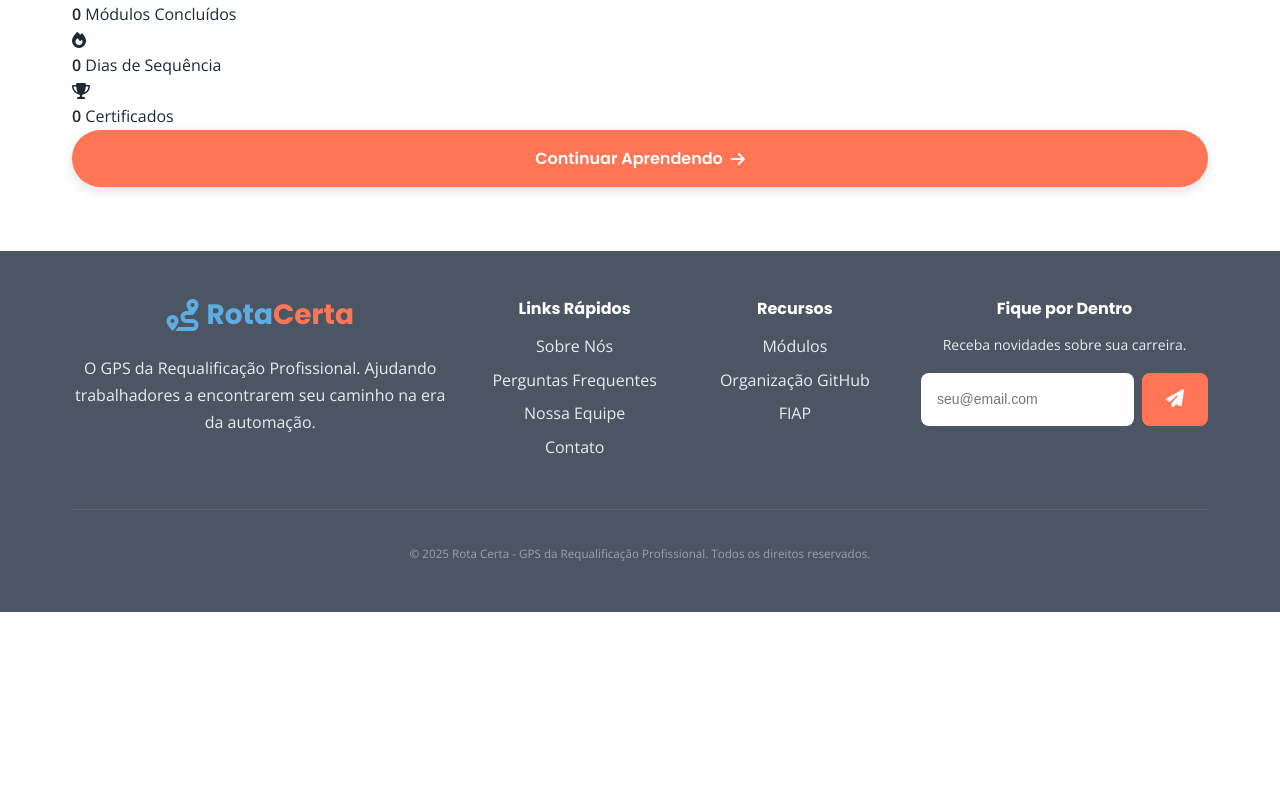
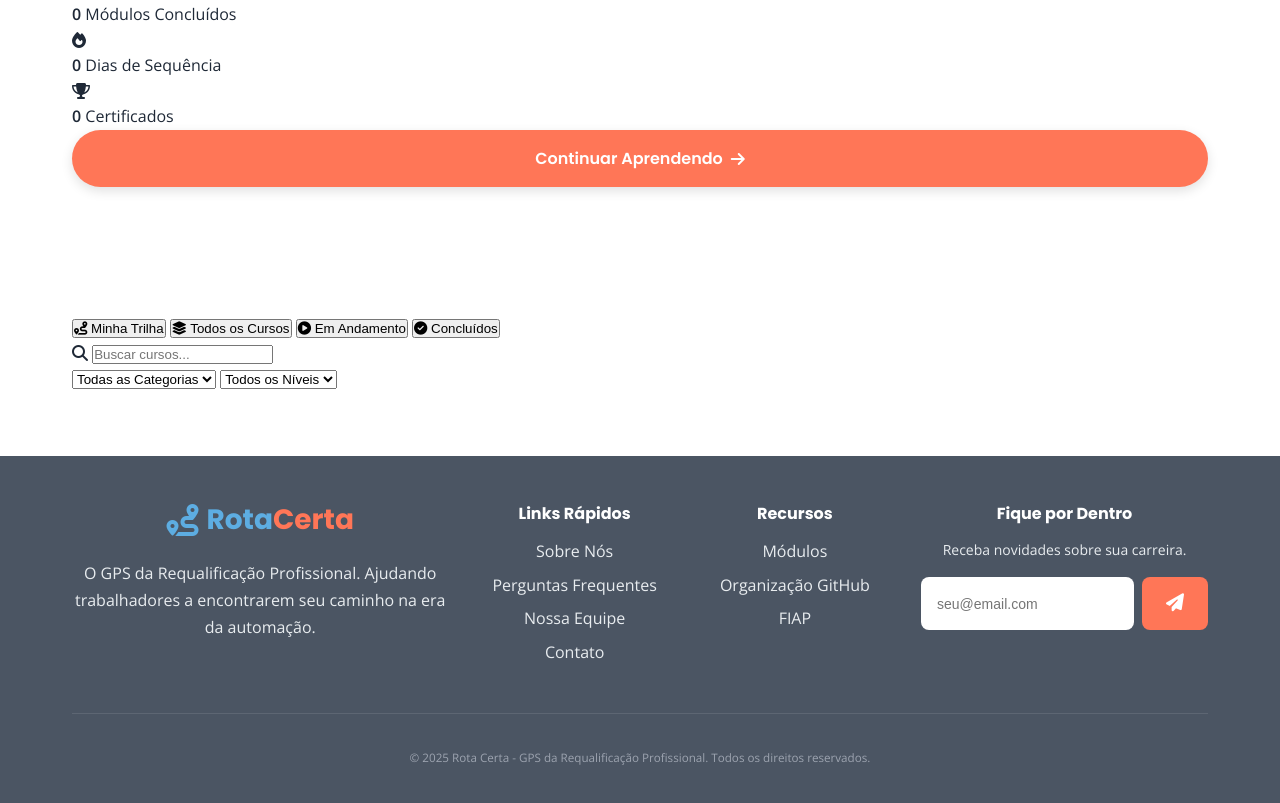
Before and after one commit to FIAP-Cod3X/Global_Solution_Rota_Certa, a plain HTML site: page pages/aprendizado.html in a window 1280 px wide. Shown: the part 1711-2514 px from the top of the page. Before the commit the page ends 2323 px from the top, so only its background shows below. Drawn offline with nearby package versions, Linux system fonts and the light colour scheme.

Commit message:
Adiciona seção de filtros e abas na página de aprendizado, permitindo navegação entre diferentes visualizações de cursos e opções de filtragem.

```diff
--- a/pages/aprendizado.html
+++ b/pages/aprendizado.html
@@ -273,6 +273,65 @@
     </section>
     <!-- FIM DA SEÇÃO HERO -->
 
+    <!-- ============================================
+         SEÇÃO FILTROS E ABAS - Navegação de Cursos
+         ============================================
+         Sistema de tabs para alternar entre diferentes
+         visualizações (Trilha, Todos, Em Andamento, Concluídos)
+         + Filtros por categoria, nível e busca textual.
+         Controlado via JavaScript (aprendizado.js)
+         ============================================ -->
+    <section class="secao-filtros" id="filtros" aria-label="Filtros de cursos">
+        <div class="container">
+            <div class="filtros-wrapper">
+
+                <!-- ABAS DE NAVEGAÇÃO: Sistema de tabs -->
+                <!-- Permite alternar entre diferentes visualizações -->
+                <div class="abas-aprendizado" role="tablist" aria-label="Visualizações de cursos">
+                    <button class="aba-aprendizado ativo" data-aba="trilha" role="tab" aria-selected="true">
+                        <i class="fas fa-route"></i> Minha Trilha
+                    </button>
+                    <button class="aba-aprendizado" data-aba="todos" role="tab" aria-selected="false">
+                        <i class="fas fa-layer-group"></i> Todos os Cursos
+                    </button>
+                    <button class="aba-aprendizado" data-aba="em-andamento" role="tab" aria-selected="false">
+                        <i class="fas fa-play-circle"></i> Em Andamento
+                    </button>
+                    <button class="aba-aprendizado" data-aba="concluidos" role="tab" aria-selected="false">
+                        <i class="fas fa-check-circle"></i> Concluídos
+                    </button>
+                </div>
+
+                <!-- Filtros e Busca -->
+                <div class="filtros-busca">
+                    <div class="campo-busca">
+                        <i class="fas fa-search"></i>
+                        <input type="text" id="campoBusca" placeholder="Buscar cursos..." aria-label="Buscar cursos">
+                    </div>
+
+                    <select class="select-filtro" id="filtroCategoria" aria-label="Filtrar por categoria">
+                        <option value="">Todas as Categorias</option>
+                        <option value="fundamentos">Fundamentos</option>
+                        <option value="frontend">Front-End</option>
+                        <option value="backend">Back-End</option>
+                        <option value="dados">Dados & IA</option>
+                        <option value="design">Design UX/UI</option>
+                        <option value="softskills">Soft Skills</option>
+                    </select>
+
+                    <select class="select-filtro" id="filtroNivel" aria-label="Filtrar por nível">
+                        <option value="">Todos os Níveis</option>
+                        <option value="iniciante">Iniciante</option>
+                        <option value="intermediario">Intermediário</option>
+                        <option value="avancado">Avançado</option>
+                    </select>
+                </div>
+
+            </div>
+        </div>
+    </section>
+    <!-- FIM DA SEÇÃO FILTROS -->
+
     </main>
     <!-- FIM DO MAIN -->
 
```
